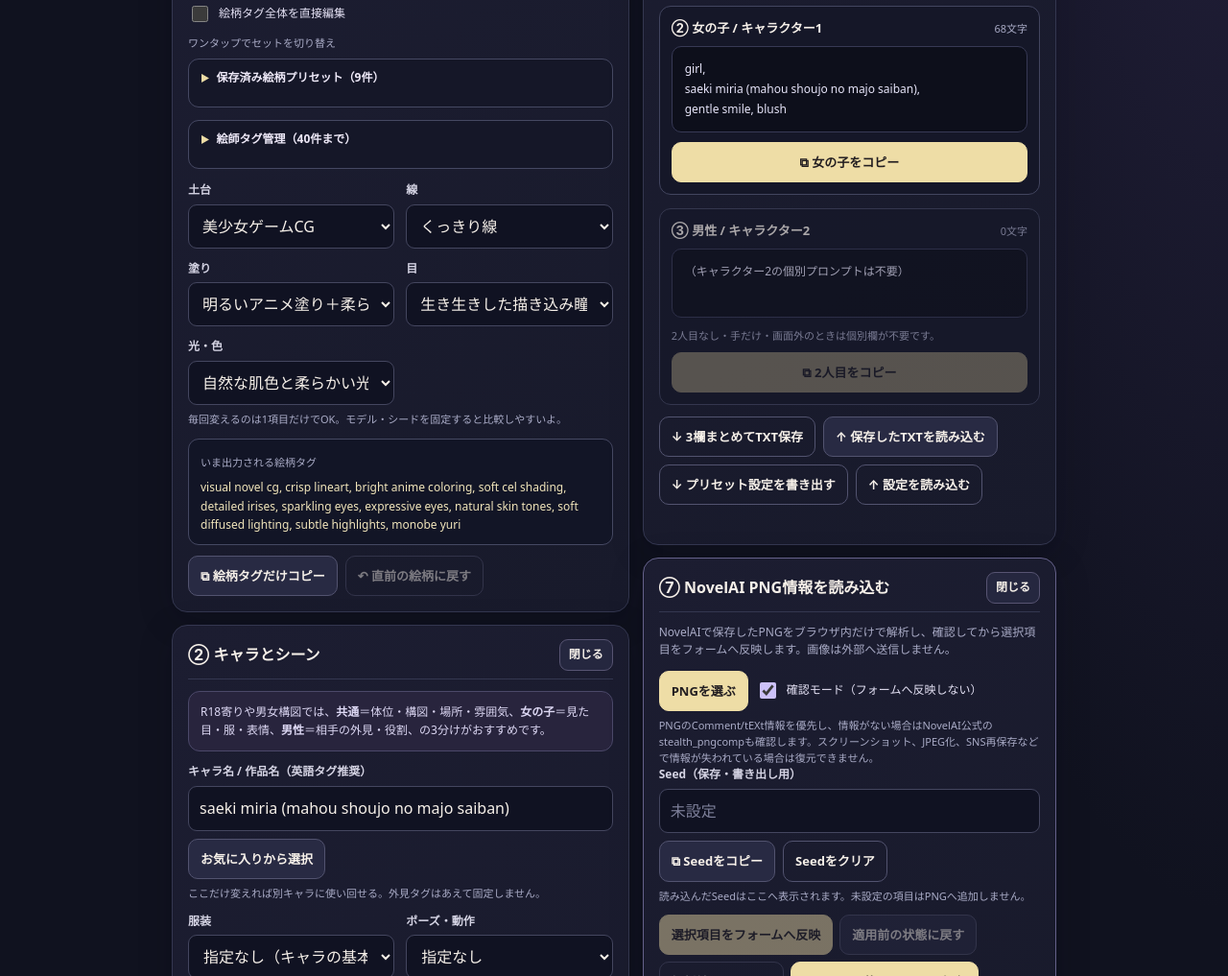
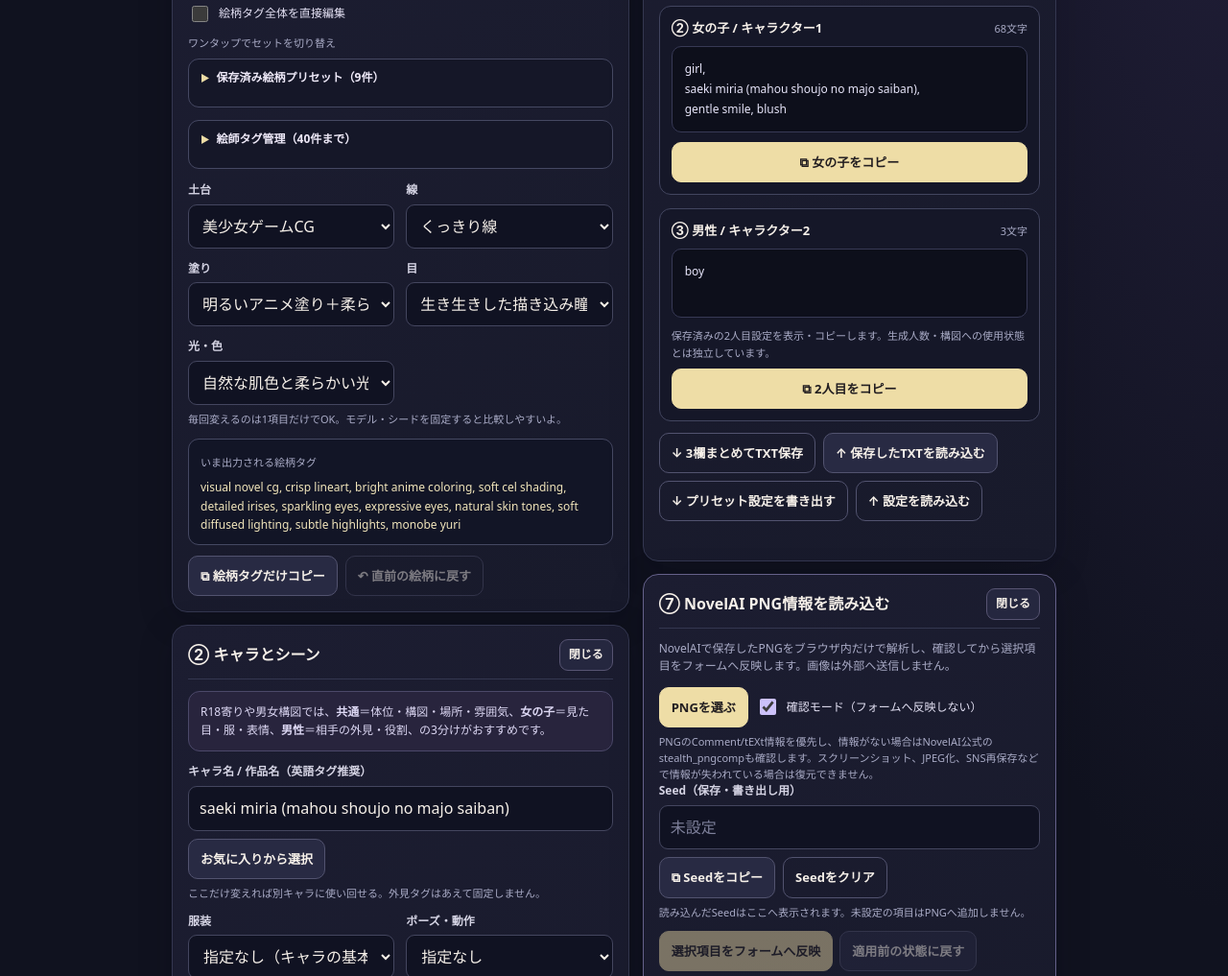
Before and after one commit to mugege0308/nai-studio, a plain HTML site: page index.html in a window 1280 px wide. Shown: the part 848-1865 px from the top of the page at 96% size. Drawn offline with Linux system fonts and the light colour scheme; no server answers.

Commit message:
Show second character prompt independently

```diff
--- a/index.html
+++ b/index.html
@@ -884,6 +884,7 @@ function character2SettingsParts(type=character2EditType()){
  return [(type==='girl2'?'girl':'boy'),...fields.map(id=>byId(id)?.value.trim()).filter(Boolean)];
 }
 function character2SettingsText(type=character2EditType()){return character2SettingsParts(type).filter(Boolean).join(',\n')}
+function copyCharacter2SettingsPrompt(){const text=character2SettingsText();copy(text,'2人目個別プロンプト')}
 function refreshCharacter2Editor(){
  const type=character2EditType(),isGirl2=type==='girl2',text=character2SettingsText(type);
  byId('maleFields')?.classList.toggle('hide',isGirl2);
@@ -1002,14 +1003,15 @@ function syncViewMode(){
 }
 function refresh(){
  const p=buildPrompts();
- for(const [key,id] of [['base','basePromptOutput'],['female','femalePromptOutput'],['male','malePromptOutput']])byId(id).textContent=p[key]||(key==='male'?'（キャラクター2の個別プロンプトは不要）':'');
- byId('baseLength').textContent=p.base.length+'文字';byId('femaleLength').textContent=p.female.length+'文字';byId('maleLength').textContent=p.male.length+'文字';
+ const character2Text=character2SettingsText();
+ for(const [key,id] of [['base','basePromptOutput'],['female','femalePromptOutput']])byId(id).textContent=p[key]||'';
+ byId('malePromptOutput').textContent=character2Text||'（2人目の設定は空欄です）';
+ byId('baseLength').textContent=p.base.length+'文字';byId('femaleLength').textContent=p.female.length+'文字';byId('maleLength').textContent=character2Text.length+'文字';
  byId('promptLength').textContent=(p.base.length+p.female.length+p.male.length)+'文字';
- byId('copyMalePrompt').disabled=!p.male;
- const maleIndividual=Boolean(p.male);
- byId('maleOutputGroup').classList.toggle('inactive',!maleIndividual);
- byId('secondOutputTitle').textContent=byId('maleMode').value==='girl2'?'③ 女の子2人目 / キャラクター2':'③ 男性 / キャラクター2';
- byId('maleOutputHint').textContent=maleIndividual?'NovelAIの2番目のキャラクター欄へ貼り付け。':'2人目なし・手だけ・画面外のときは個別欄が不要です。';
+ byId('copyMalePrompt').disabled=false;
+ byId('maleOutputGroup').classList.remove('inactive');
+ byId('secondOutputTitle').textContent=character2EditType()==='girl2'?'③ 女の子2人目 / キャラクター2':'③ 男性 / キャラクター2';
+ byId('maleOutputHint').textContent='保存済みの2人目設定を表示・コピーします。生成人数・構図への使用状態とは独立しています。';
  renderChips();refreshStyleView();refreshPov();saveState();
  lastCharacter2Pov=byId('character2Pov').value;
 }
@@ -2178,7 +2180,7 @@ for(const id of stateIds){
 }
 byId('maleMode').addEventListener('change',()=>{syncMaleMode();renderTagList()});
 byId('maleDetailMode').addEventListener('change',refresh);
-byId('copyCharacter2Settings').addEventListener('click',()=>{const type=character2EditType(),text=character2SettingsText(type);if(text)copy(text,type==='girl2'?'2人目の女の子設定':'2人目の男性設定')});
+byId('copyCharacter2Settings').addEventListener('click',copyCharacter2SettingsPrompt);
 byId('viewMode').addEventListener('change',syncViewMode);
 byId('character2Pov').addEventListener('change',syncCharacter2Pov);
 byId('femalePovCharacter2Range').addEventListener('change',refresh);
@@ -2205,7 +2207,7 @@ byId('jumpExtra').onclick=()=>{byId('extraPanel').scrollIntoView({behavior:'smoo
 async function copy(text,label){let ok=false;try{if(navigator.clipboard&&window.isSecureContext){await navigator.clipboard.writeText(text);ok=true}}catch(e){}if(!ok){const t=document.createElement('textarea');t.value=text;t.style.position='fixed';t.style.opacity='0';document.body.appendChild(t);t.focus();t.select();try{ok=document.execCommand('copy')}catch(e){}t.remove()}if(ok){byId('copyStatus').textContent=label+'をコピーしました！'}else{byId('copyStatus').textContent='自動コピーできませんでした。表示された文章を長押ししてコピーしてください。'}return ok}
 byId('copyBasePrompt').onclick=()=>copy(buildPrompts().base,'共通プロンプト');
 byId('copyFemalePrompt').onclick=()=>copy(buildPrompts().female,'女の子個別プロンプト');
-byId('copyMalePrompt').onclick=()=>copy(buildPrompts().male,'2人目個別プロンプト');
+byId('copyMalePrompt').onclick=copyCharacter2SettingsPrompt;
 byId('copyNegative').onclick=()=>copy(byId('negative').value,'UC');
 // v12: save structured text and allow roundtrip as distinct NovelAI prompt fields.
 function structuredText(p,uc,state){
```
Also changed, not shown: tests/test_character2_independent_settings.js (+5 -0 lines).
